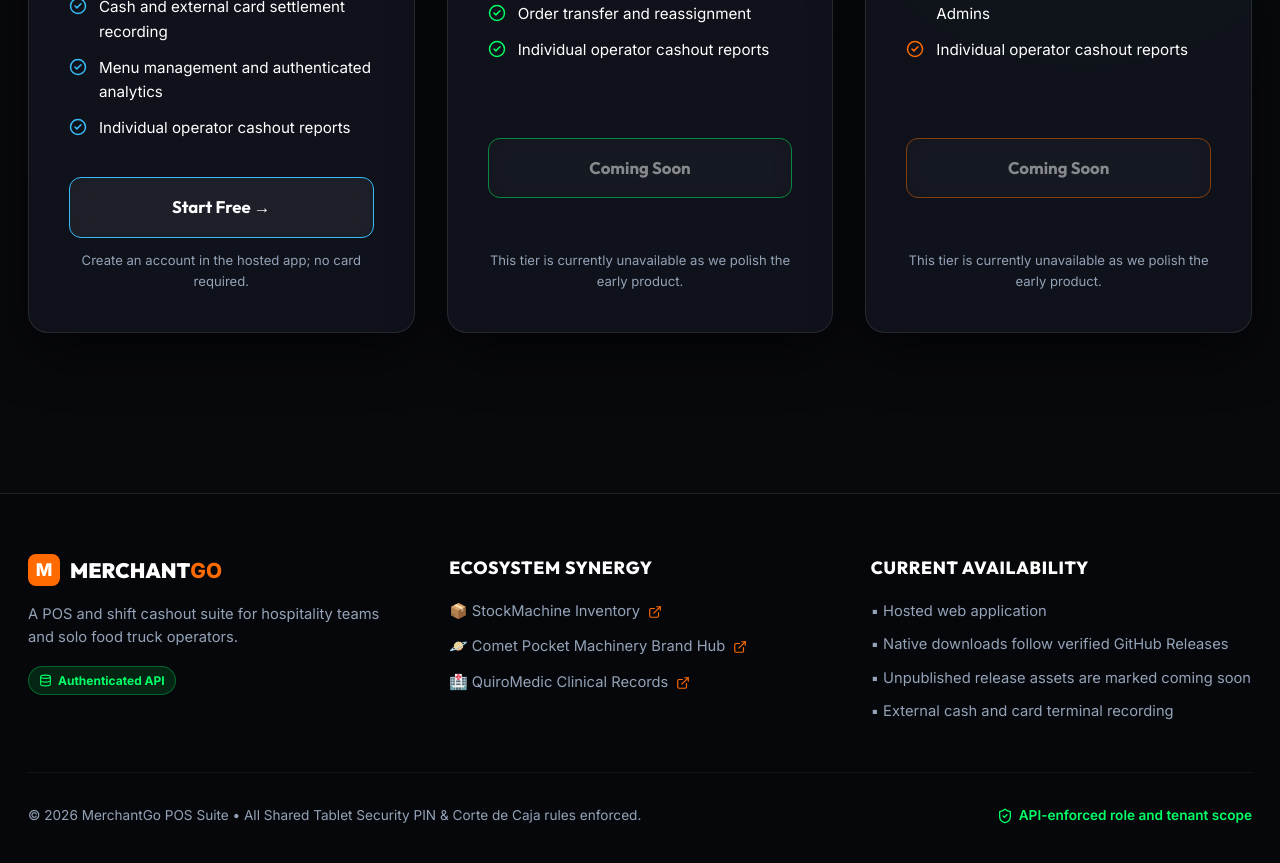
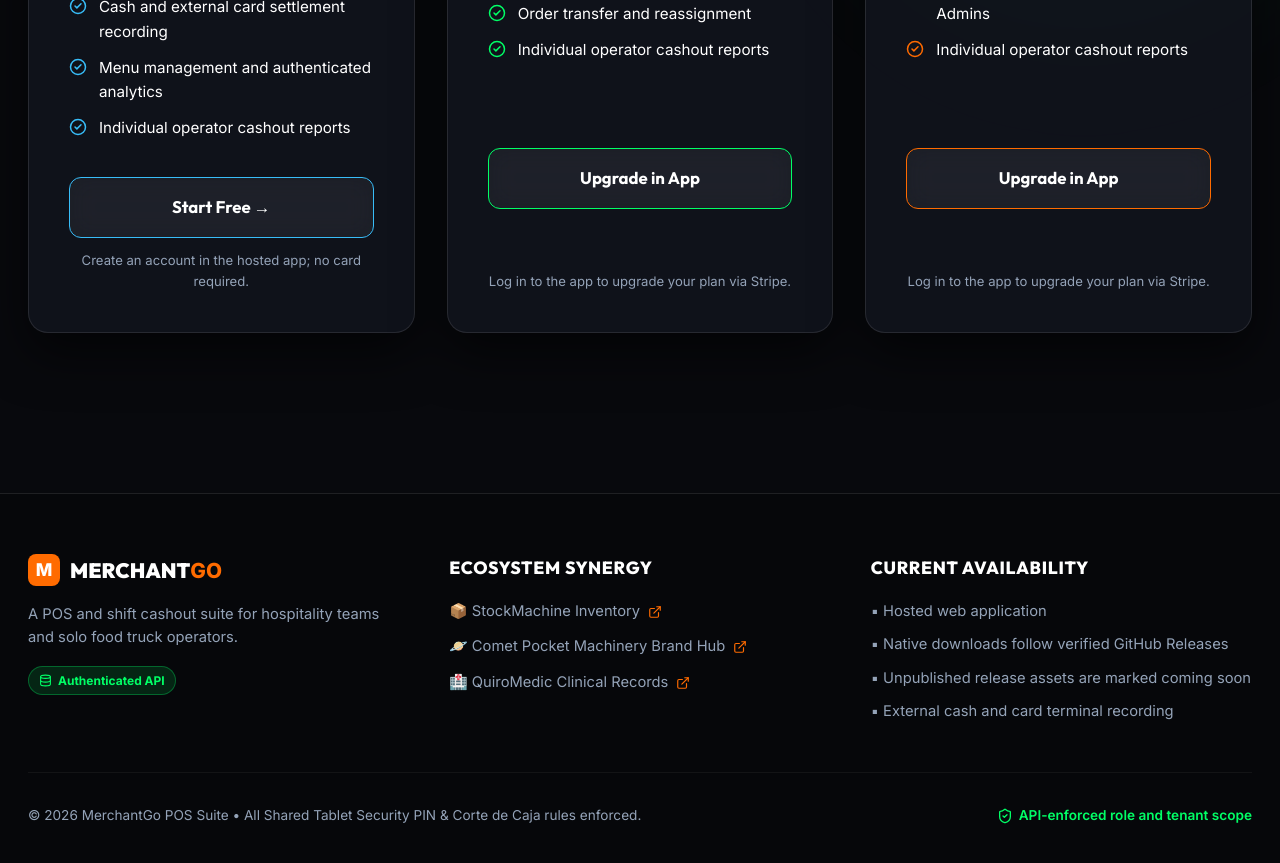
Before and after one commit to Lumexio/merchantgo-spa, a React (Vite) app: page /pricing in a window 1280 px wide. Shown: the part 1020-1883 px from the top of the page. Built offline with nearby package versions, Linux system fonts and the light colour scheme; no server answers.

Commit message:
feat: princing status active at cards

```diff
--- a/src/pages/Pricing.jsx
+++ b/src/pages/Pricing.jsx
@@ -38,10 +38,10 @@ export default function Pricing() {
         'Order transfer and reassignment',
         'Individual operator cashout reports'
       ],
-      cta: 'Coming Soon',
-      href: '#',
+      cta: 'Upgrade in App',
+      href: 'https://app.merchantgo.store/profile',
       event: 'cta_request_pro',
-      disabled: true,
+      disabled: false,
       recommended: false
     },
     {
@@ -58,10 +58,10 @@ export default function Pricing() {
         'General cashout for Enterprise Admins',
         'Individual operator cashout reports'
       ],
-      cta: 'Coming Soon',
-      href: '#',
+      cta: 'Upgrade in App',
+      href: 'https://app.merchantgo.store/profile',
       event: 'cta_request_enterprise',
-      disabled: true,
+      disabled: false,
       recommended: false
     }
   ];
@@ -141,7 +141,7 @@ export default function Pricing() {
               {p.cta}
             </a>
             <span style={{ color: 'var(--text-muted)', fontSize: '0.82rem', textAlign: 'center', marginTop: '12px' }}>
-              {p.price === '$0' ? 'Create an account in the hosted app; no card required.' : 'This tier is currently unavailable as we polish the early product.'}
+              {p.price === '$0' ? 'Create an account in the hosted app; no card required.' : 'Log in to the app to upgrade your plan via Stripe.'}
             </span>
           </div>
         ))}
```
Also changed, not shown: 3 other files (tests, documents, lock files or other folders).
